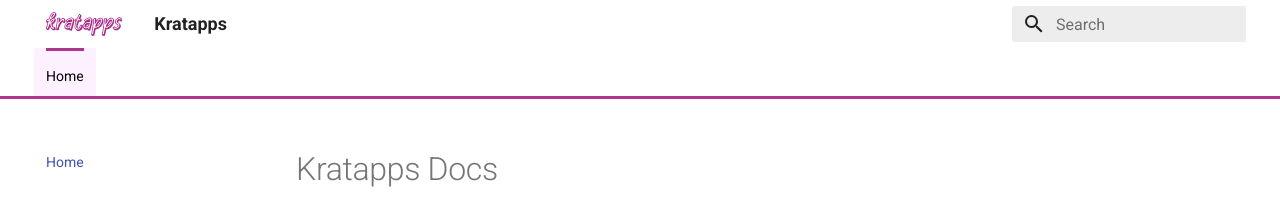
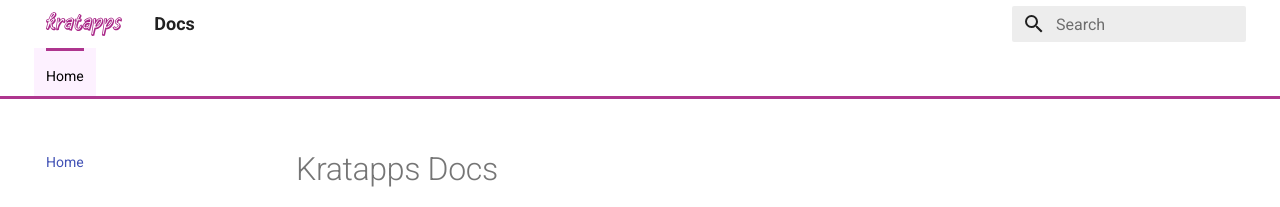
Before and after one commit to kratapps/kratapps-docs, an MkDocs documentation site: the page built from docs/index.md, in a window 1280 px wide. Shown: the top 207 px of the page. Built offline with MkDocs 1.6.1 and Material for MkDocs 9.7.7, drawn with Linux system fonts in a browser that asks for light colours.

Commit message:
Change site name.

```diff
--- a/mkdocs.yml
+++ b/mkdocs.yml
@@ -1,4 +1,4 @@
-site_name: Kratapps
+site_name: Docs
 plugins:
   - search:
 #      separator: '[\s\u200b\-_,:!=\[\]()"`/]+|\.(?!\d)|&[lg]t;|(?!\b)(?=[A-Z][a-z])'
```
